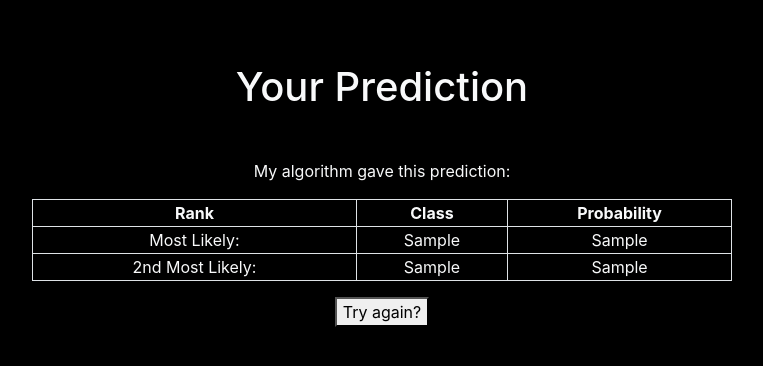
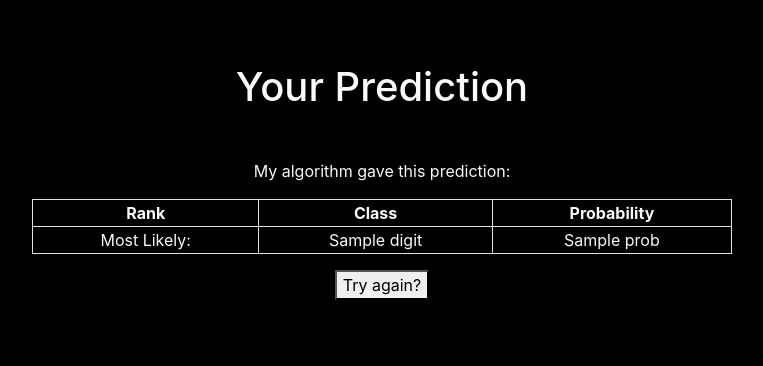
Before and after one commit to teotengteng/Handwritten-Digit-Classification, a Flask app: template templates/predict.html in a window 1280 px wide. Shown: the part 187-553 px from the top of the page, without its empty margins (258-1021 px from the left). Run offline with Flask 2, Linux system fonts and the light colour scheme; the template is opened without the code that fills it: most values are stand-ins (such as "Sample title", 1, 10 or a date in 2020); some libraries are stand-ins or nearby versions.

Commit message:
Update predict.html

```diff
--- a/templates/predict.html
+++ b/templates/predict.html
@@ -13,13 +13,8 @@ style="position:absolute; margin:auto; width:700px; height:300px; text-align:cen
   </tr>
   <tr>
     <td>Most Likely:</td>
-    <td>{{ predictions.class1 }}</td>
-    <td>{{ predictions.prob1 }}</td>
-  </tr>
-  <tr>
-    <td>2nd Most Likely:</td>
-    <td>{{ predictions.class0 }}</td>
-    <td>{{ predictions.prob0 }}</td>
+    <td>{{ predictions.digit }}</td>
+    <td>{{ predictions.prob }}</td>
   </tr>
   </table> <a href="{{ url_for('main_page') }}"><button class="button mt-3">Try again?</button></a>
 </div>
```
